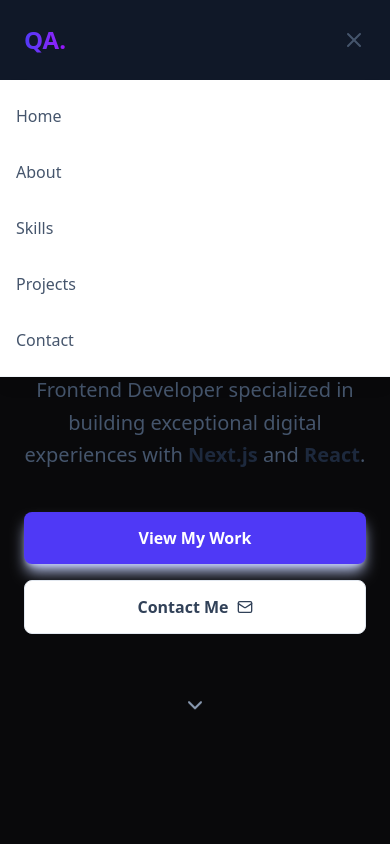
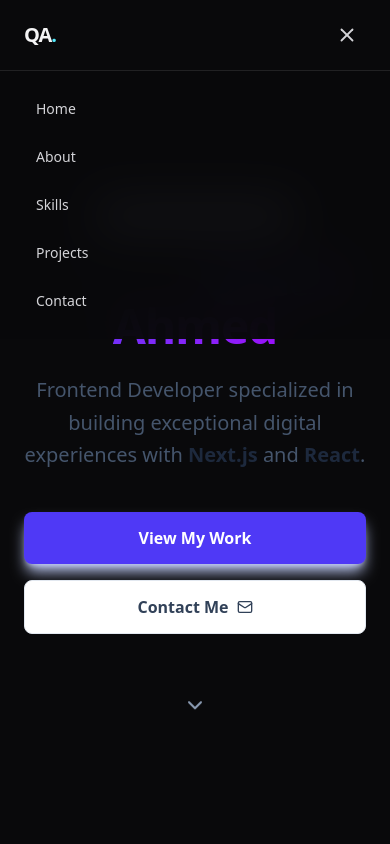
Before and after one commit to qutubahmed732/Portfolio, a React (Vite) app: page / in a window 390 px wide. Both pictures are taken after a click on the button "Toggle menu". Shown: the top 844 px of the page. Built offline with nearby package versions, Linux system fonts and the light colour scheme.

Commit message:
refactor: rebuild accessible responsive navigation

```diff
--- a/src/components/Navbar.jsx
+++ b/src/components/Navbar.jsx
@@ -1,84 +1,65 @@
-import React, { useState, useEffect } from 'react';
-import {
-  Menu,
-  X,
-} from 'lucide-react';
+import { useEffect, useState } from "react";
+import { Menu, X } from "lucide-react";
+
+const links = ["Home", "About", "Skills", "Projects", "Contact"];
 
 export default function Navbar() {
   const [isScrolled, setIsScrolled] = useState(false);
-  const [activeSection, setActiveSection] = useState('home');
+  const [activeSection, setActiveSection] = useState("home");
   const [isMenuOpen, setIsMenuOpen] = useState(false);
 
-
-  // Handle scroll effects for navbar
   useEffect(() => {
-    const handleScroll = () => {
-      setIsScrolled(window.scrollY > 50);
-
-      // Update active section based on scroll position
-      const sections = ['home', 'about', 'skills', 'projects', 'contact'];
-      const current = sections.find(section => {
-        const element = document.getElementById(section);
-        if (element) {
-          const rect = element.getBoundingClientRect();
-          return rect.top >= -100 && rect.top < 300;
-        }
-        return false;
-      });
+    const onScroll = () => {
+      setIsScrolled(window.scrollY > 24);
+      const current = links
+        .map((item) => item.toLowerCase())
+        .reverse()
+        .find((id) => {
+          const el = document.getElementById(id);
+          return el && el.getBoundingClientRect().top <= 180;
+        });
       if (current) setActiveSection(current);
     };
-
-    window.addEventListener('scroll', handleScroll);
-    return () => window.removeEventListener('scroll', handleScroll);
+    onScroll();
+    window.addEventListener("scroll", onScroll, { passive: true });
+    return () => window.removeEventListener("scroll", onScroll);
   }, []);
 
-  const scrollToSection = (id) => {
+  const scrollTo = (id) => {
     setIsMenuOpen(false);
-    const element = document.getElementById(id);
-    if (element) {
-      element.scrollIntoView({ behavior: 'smooth' });
-    }
+    document.getElementById(id)?.scrollIntoView({ behavior: "smooth", block: "start" });
   };
+
   return (
-    <nav className={`fixed w-full z-50 transition-all duration-300 bg-gray-900! ${isScrolled ? 'bg-white/80! backdrop-blur-md shadow-sm py-4' : 'bg-transparent py-6'}`}>
-      <div className="container mx-auto px-6 flex justify-between items-center">
-        <div className="text-2xl font-bold bg-linear-to-r from-indigo-600 to-purple-600 bg-clip-text text-transparent cursor-pointer" onClick={() => scrollToSection('home')}>
-          QA.
+    <header className={`fixed inset-x-0 top-0 z-50 transition-all duration-300 ${isScrolled ? "border-b border-white/10 bg-zinc-950/80 backdrop-blur-xl" : "bg-transparent"}`}>
+      <nav className="mx-auto flex max-w-6xl items-center justify-between px-6 py-4" aria-label="Main navigation">
+        <button onClick={() => scrollTo("home")} className="group text-xl font-black tracking-tighter" aria-label="Back to home">
+          QA<span className="text-cyan-300">.</span>
+        </button>
+        <div className="hidden items-center gap-1 md:flex">
+          {links.map((item) => {
+            const id = item.toLowerCase();
+            return (
+              <button key={id} onClick={() => scrollTo(id)} className={`rounded-full px-4 py-2 text-sm font-medium transition ${activeSection === id ? "bg-white/10 text-white" : "text-zinc-400 hover:text-white"}`}>
+                {item}
+              </button>
+            );
+          })}
         </div>
-
-        {/* Desktop Menu */}
-        <div className="hidden md:flex space-x-8">
-          {['Home', 'About', 'Skills', 'Projects', 'Contact'].map((item) => (
-            <button
-              key={item}
-              onClick={() => scrollToSection(item.toLowerCase())}
-              className={`text-sm font-medium transition-colors hover:text-indigo-600 ${activeSection === item.toLowerCase() ? 'text-indigo-600' : 'text-slate-400'}`}
-            >
-              {item}
-            </button>
-          ))}
-        </div>
-
-        {/* Mobile Menu Button */}
-        <button className="md:hidden text-slate-600" onClick={() => setIsMenuOpen(!isMenuOpen)}>
-          {isMenuOpen ? <X /> : <Menu />}
+        <button className="rounded-lg p-2 text-zinc-300 hover:bg-white/10 md:hidden" onClick={() => setIsMenuOpen((v) => !v)} aria-label="Toggle menu" aria-expanded={isMenuOpen}>
+          {isMenuOpen ? <X size={22} /> : <Menu size={22} />}
         </button>
-      </div>
-
-      {/* Mobile Menu Overlay */}
+      </nav>
       {isMenuOpen && (
-        <div className="absolute top-full left-0 w-full bg-white border-b border-slate-100 p-4 md:hidden flex flex-col space-y-4 shadow-lg">
-          {['Home', 'About', 'Skills', 'Projects', 'Contact'].map((item) => (
-            <button
-              key={item}
-              onClick={() => scrollToSection(item.toLowerCase())}
-              className="text-left text-slate-600 font-medium py-2 hover:text-indigo-600"
-            >
-              {item}
-            </button>
-          ))}
+        <div className="border-t border-white/10 bg-zinc-950/95 px-6 py-4 backdrop-blur-xl md:hidden">
+          <div className="mx-auto flex max-w-6xl flex-col gap-1">
+            {links.map((item) => {
+              const id = item.toLowerCase();
+              return <button key={id} onClick={() => scrollTo(id)} className="rounded-lg px-3 py-3 text-left text-sm text-zinc-300 hover:bg-white/5 hover:text-white">{item}</button>;
+            })}
+          </div>
         </div>
       )}
-    </nav>
+    </header>
   );
 }
```
